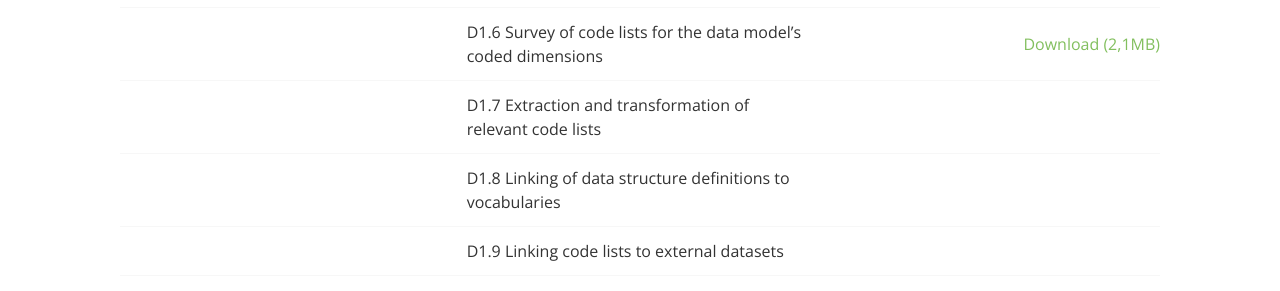
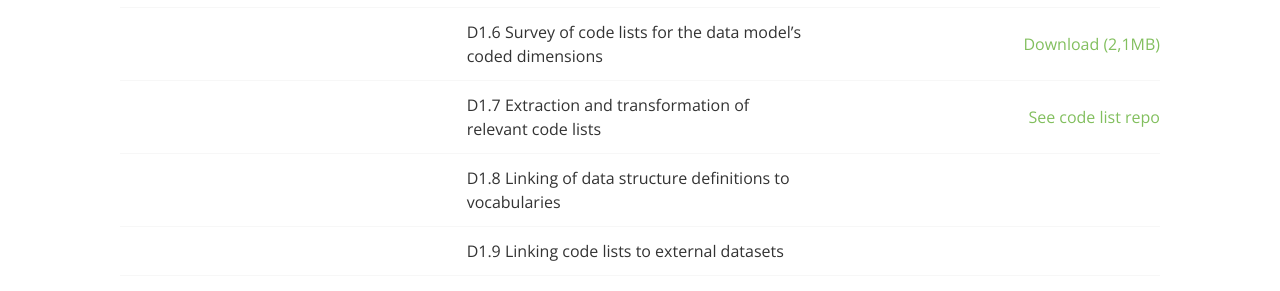
Before and after one commit to openbudgets/openbudgets.github.io, a Jekyll site: the page built from about/deliverables.md, in a window 1280 px wide and 900 px high, scrolled down 498 px. Shown: the part 154-445 px from the top of the window. Built offline with Jekyll 4.4.1, drawn with Linux system fonts in a browser that asks for light colours; nearby versions of some CDN libraries.

Commit message:
Added code lists repo

```diff
--- a/about/deliverables.md
+++ b/about/deliverables.md
@@ -13,7 +13,7 @@ title: Deliverables
 | 	 | D1.4 User documentation |
 | 	 | D1.5 Final release of data definitions for public finance data |
 | 	 |  D1.6 Survey of code lists for the data model’s coded dimensions | [Download (2,1MB)]({{site.baseurl}}/assets/deliverables/D1.6.pdf) |
-| 	 | D1.7 Extraction and transformation of relevant code lists |
+| 	 | D1.7 Extraction and transformation of relevant code lists | [See code list repo](https://github.com/openbudgets/Code-lists) |
 | 	 | D1.8 Linking of data structure definitions to vocabularies |
 | 	 | D1.9 Linking code lists to external datasets |
 | WP2	 | D2.1 Tools for Semantic Lifting of Multiformat Budgetary Data |
```
